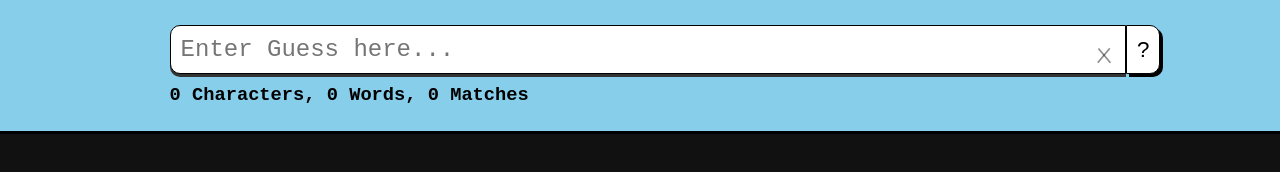
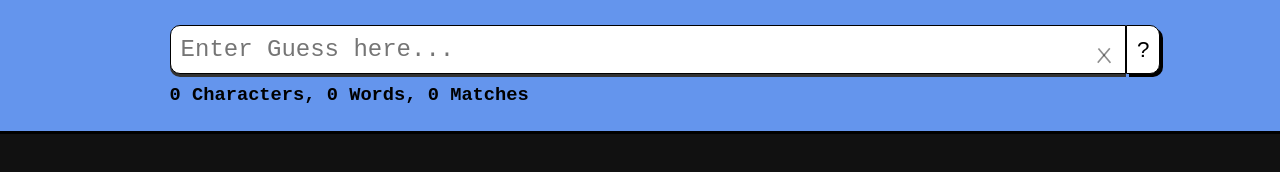
Before and after one commit to lokisolos/lokisolos.github.io, a plain HTML site: page index.html in a window 1280 px wide. Drawn offline with Linux system fonts and the light colour scheme; a web font is replaced by a local one.

Commit message:
UPDATED UI
3rd ui update within 30 minutes, i'm losing my sanity

```diff
--- a/styles.css
+++ b/styles.css
@@ -1,7 +1,7 @@
 @import url("https://fonts.googleapis.com/css2?family=Red+Hat+Mono&display=swap");
 
 :root {
-    --bg: skyblue;
+    --bg: cornflowerblue;
     --fg: black;
 }
 
```
